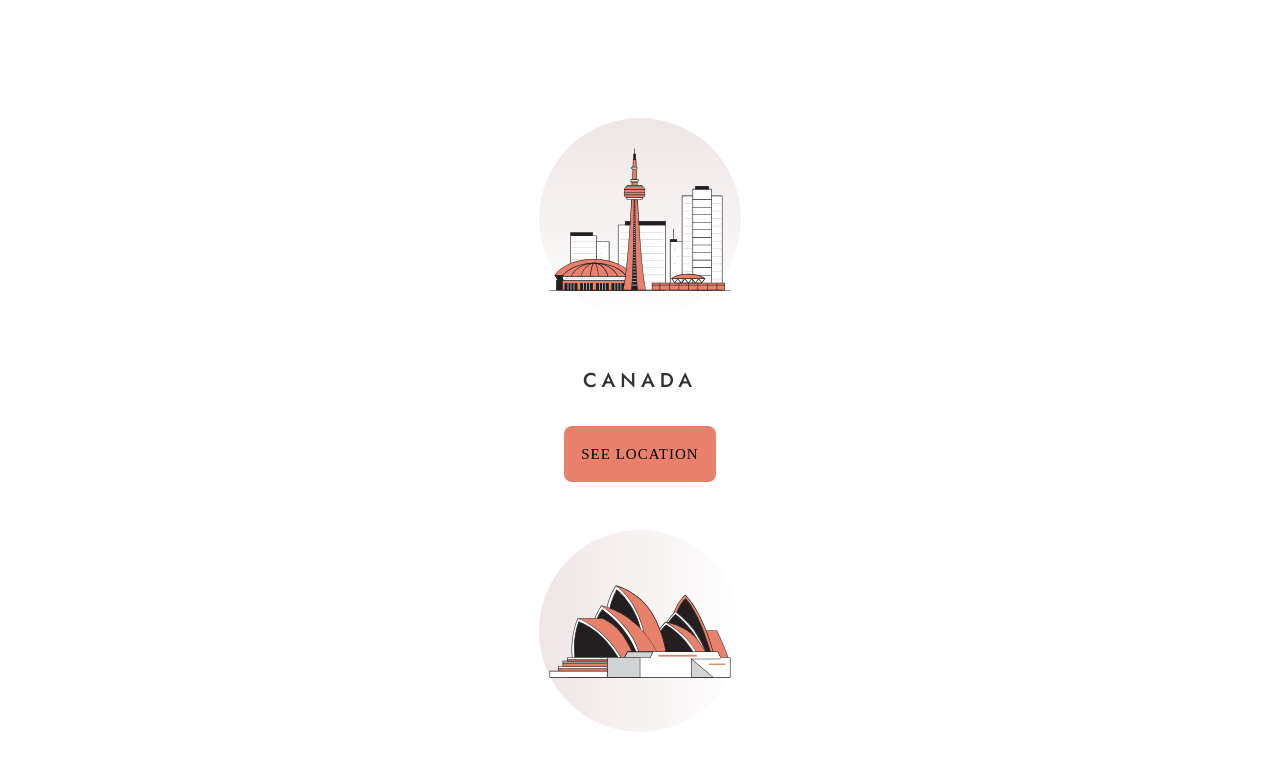
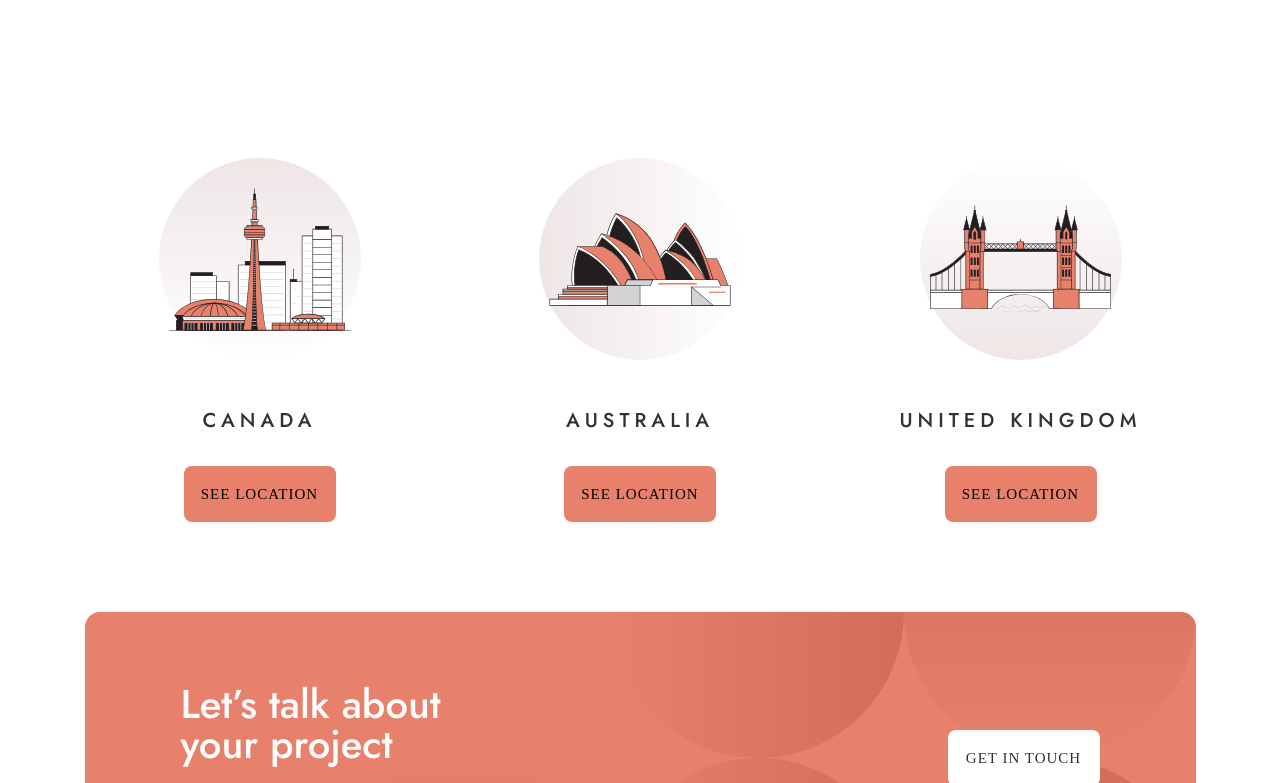
Before and after one commit to danielopq/designo, a React (Vite) app: page / in a window 1280 px wide. Shown: the part 1437-2220 px from the top of the page. Built offline with nearby package versions, Linux system fonts and the light colour scheme; a web font is replaced by a local one.

Commit message:
llocationsNavBar, About - tablet and desktop version done

```diff
--- a/src/components/layout/locationsNavBar/locationsNavBar.scss
+++ b/src/components/layout/locationsNavBar/locationsNavBar.scss
@@ -1,4 +1,6 @@
-#locationsNavBar{
+@use '../../../assets/scss/breakpoints';
+
+#locationsNavBar {
     width: 100vw;
     height: 1188px;
     display: flex;
@@ -6,3 +8,21 @@
     align-items: center;
     justify-content: space-between;
 }
+
+//############################## TABLET VERSION ##############################
+
+@include breakpoints.tablet {
+    #locationsNavBar {
+        height: 1230px;
+    }
+}
+
+//############################## DESKTOP VERSION ##############################
+
+@include breakpoints.desktop {
+    #locationsNavBar {
+        max-width: 1111px;
+        height: 364px;
+        flex-direction: row;
+    }
+}
--- a/src/components/pages/about/about.scss
+++ b/src/components/pages/about/about.scss
@@ -17,6 +17,10 @@
 @include breakpoints.tablet {
     #about {
         #talent {
+            margin-top: 192px;
+        }
+
+        #locationsNavBar {
             margin-top: 120px;
         }
     }
@@ -29,5 +33,9 @@
         #talent {
             margin-top: 160px;
         }
+
+        #locationsNavBar {
+            margin-top: 160px;
+        }
     }
 }
```
